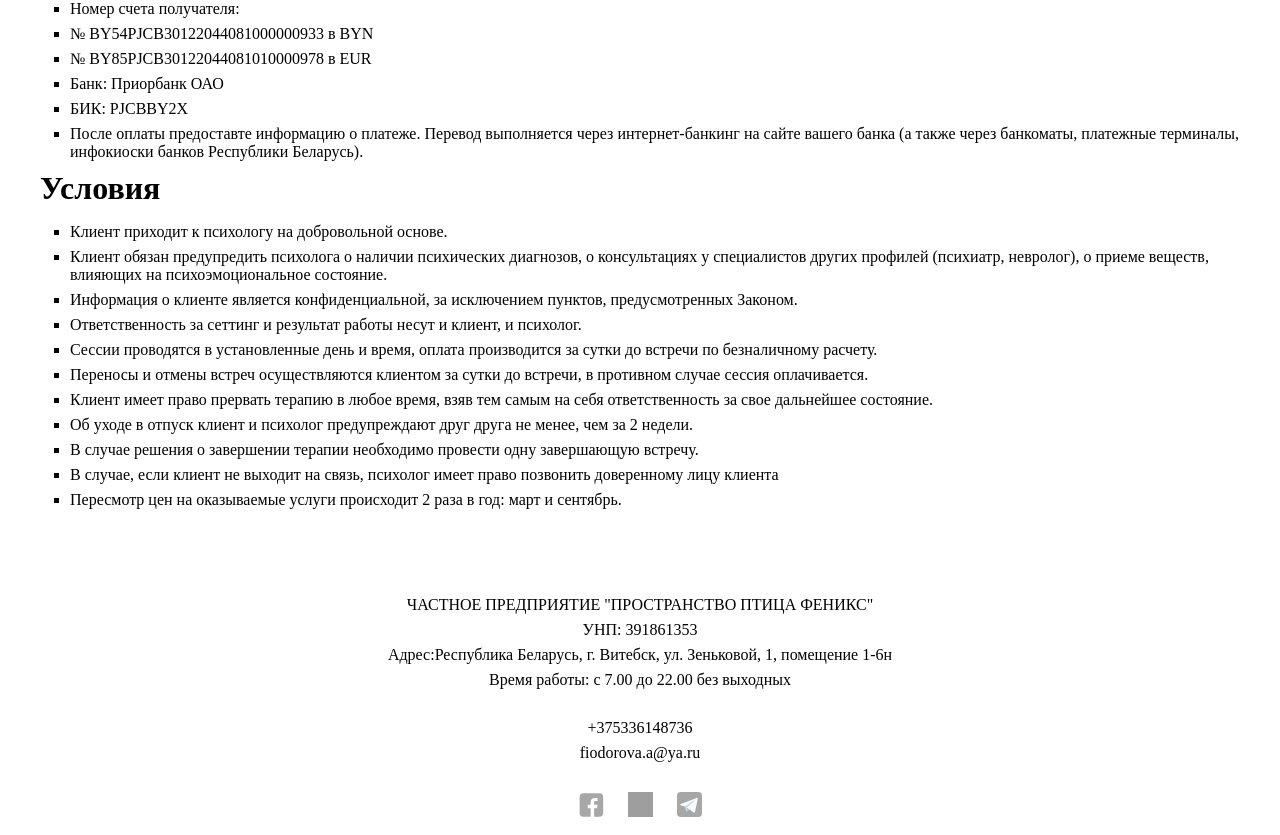
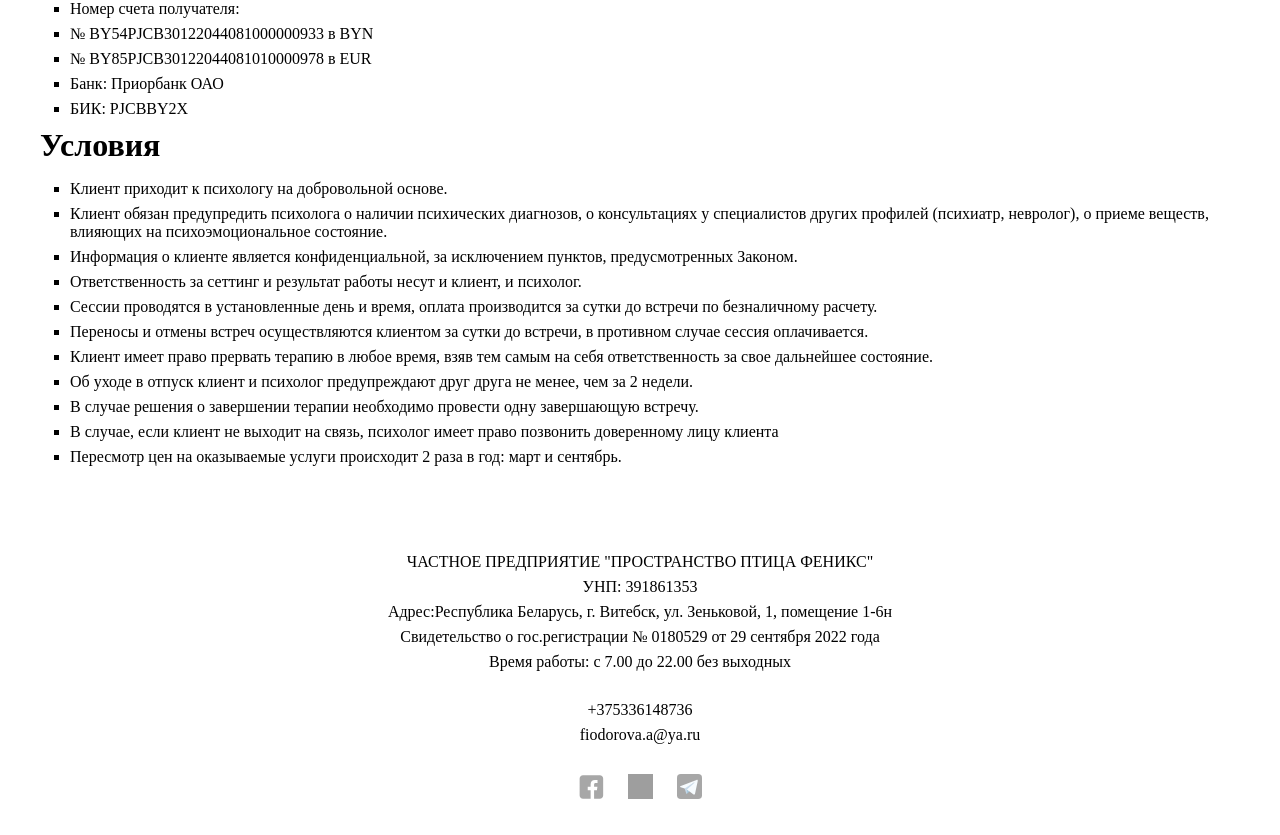
Before and after one commit to qusewen/psycholog, a React (Create React App) app: page /pay in a window 1280 px wide. Shown: the part 340-1175 px from the top of the page. Built offline with nearby package versions, Linux system fonts and the light colour scheme; grey boxes are pictures that could not be loaded; a web font is replaced by a local one.

Commit message:
feat: add information

```diff
--- a/src/component/Footer/Footer.tsx
+++ b/src/component/Footer/Footer.tsx
@@ -18,6 +18,7 @@ export default function Footer() {
               Адрес:Республика Беларусь, г. Витебск, ул. Зеньковой, 1, помещение
               1-6н
             </p>
+            <p className='footer__organization_title'>Свидетельство о гос.регистрации №  0180529 от 29 сентября 2022 года</p>
             <p className='footer__organization_title'>Время работы: с 7.00 до 22.00 без выходных</p>
           </div>
           <div className='footer__contact'>
--- a/src/component/sections/PaySection.tsx
+++ b/src/component/sections/PaySection.tsx
@@ -28,12 +28,7 @@ export default function PaySection() {
 
             <li className='pay__list_item'>Банк: Приорбанк ОАО </li>
             <li className='pay__list_item'>БИК: PJCBBY2X</li>
-            <li className='pay__list_item'>
-              После оплаты предоставте информацию о платеже. Перевод выполняется
-              через интернет-банкинг на сайте вашего банка (а также через
-              банкоматы, платежные терминалы, инфокиоски банков Республики
-              Беларусь).
-            </li>
+
           </ul>
           <h2 className='pay__title pay__title-second'>Условия</h2>
           <ul className='pay__list'>
```
